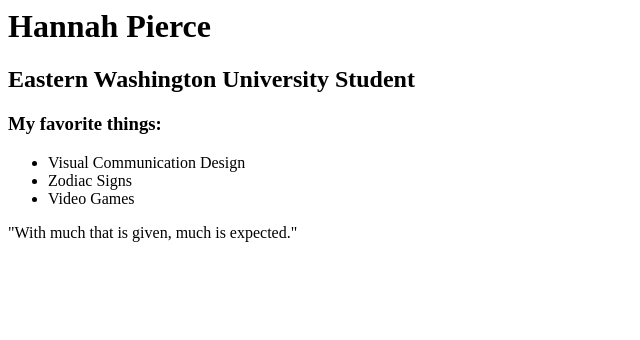
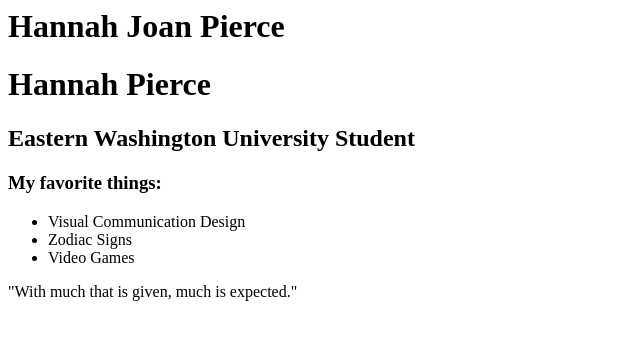
Before and after one commit to hannahjoanpierce1/hannahjoanpierce1.github.io, a plain HTML site: page index.html in a window 1280 px wide. Shown: the whole page, without its empty margins (0-640 px from the left). Drawn offline with Linux system fonts and the light colour scheme.

Commit message:
Added my full name.

```diff
--- a/index.html
+++ b/index.html
@@ -1,3 +1,7 @@
+<h1>Hannah Joan Pierce</h1>
+
+
+
 <h1>Hannah Pierce</h1>
 
 <h2>Eastern Washington University Student</h2>
```
